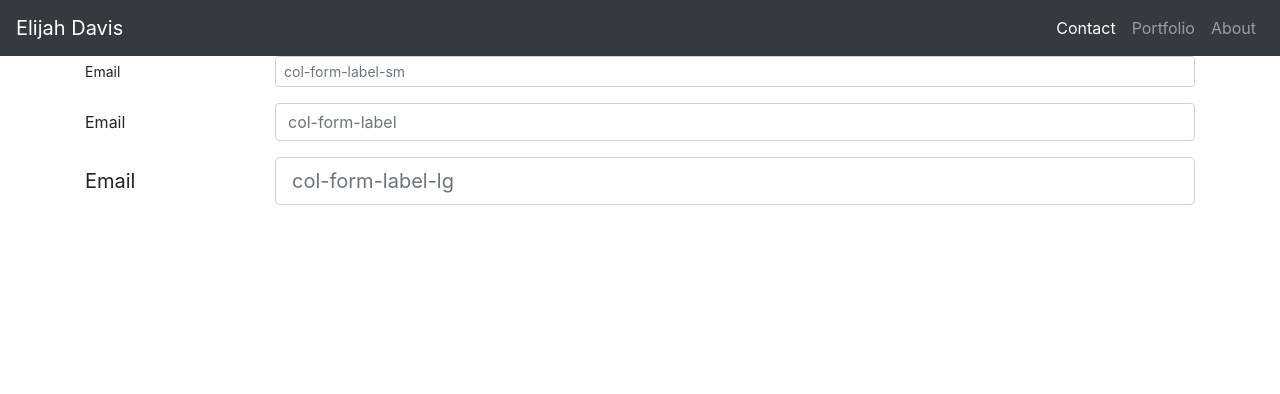
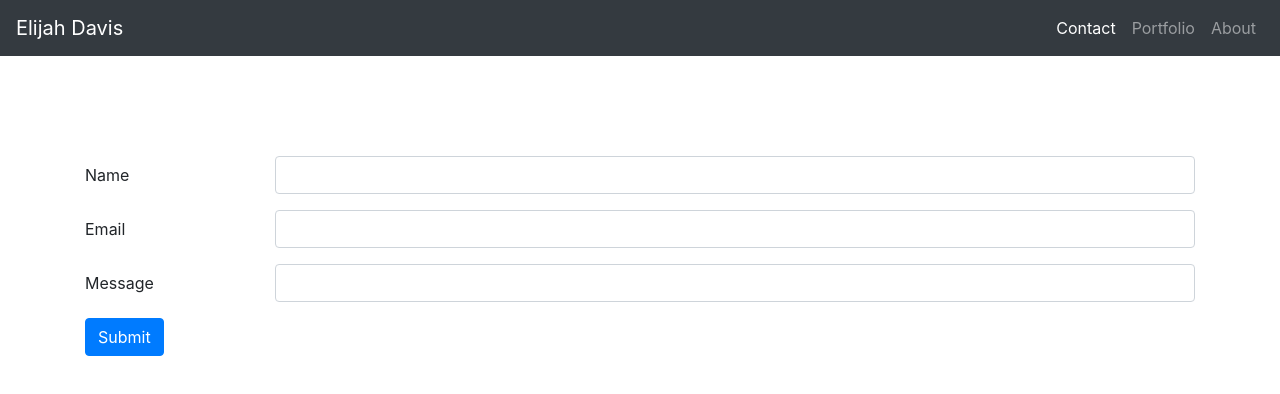
Before and after one commit to ElijahIG/responsive-portfolio, a plain HTML site: page contact.html in a window 1280 px wide. Drawn offline with nearby package versions, Linux system fonts and the light colour scheme.

Commit message:
Added forum to contact page

```diff
--- a/contact.html
+++ b/contact.html
@@ -44,50 +44,34 @@
           </ul>
         </div>
       </nav>
-      <form class="container">
-        <div class="form-group row">
-          <label
-            for="colFormLabelSm"
-            class="col-sm-2 col-form-label col-form-label-sm"
+      <form class="container" style="margin-top: 100px">
+        <div class="row mb-3">
+          <label for="inputName" class="col-sm-2 col-form-label">Name</label>
+          <div class="col-sm-10">
+            <input type="text" class="form-control" id="inputName" />
+          </div>
+        </div>
+        <div class="row mb-3">
+          <label for="inputEmail" class="col-sm-2 col-form-label"
             >Email</label
           >
           <div class="col-sm-10">
-            <input
-              type="email"
-              class="form-control form-control-sm"
-              id="colFormLabelSm"
-              placeholder="col-form-label-sm"
-            />
+            <input type="text" class="form-control" id="inputEmail" />
           </div>
         </div>
-        <div class="form-group row">
-          <label for="colFormLabel" class="col-sm-2 col-form-label"
-            >Email</label
+          </div>
+        </div>
+        <div class="row mb-3">
+          <label for="inputMessage" class="col-sm-2 col-form-label"
+            >Message</label
           >
           <div class="col-sm-10">
-            <input
-              type="email"
-              class="form-control"
-              id="colFormLabel"
-              placeholder="col-form-label"
-            />
+            <input type="text" class="form-control" id="inputMessage" />
           </div>
         </div>
-        <div class="form-group row">
-          <label
-            for="colFormLabelLg"
-            class="col-sm-2 col-form-label col-form-label-lg"
-            >Email</label
-          >
-          <div class="col-sm-10">
-            <input
-              type="email"
-              class="form-control form-control-lg"
-              id="colFormLabelLg"
-              placeholder="col-form-label-lg"
-            />
           </div>
         </div>
+        <button type="submit" class="btn btn-primary">Submit</button>
       </form>
     </header>
   </body>
--- a/css/style.css
+++ b/css/style.css
@@ -16,3 +16,6 @@
     max-width: 40%;
   }
 }
+footer {
+  background: #222222;
+}
```
Also changed, not shown: index.html (+6 -1 lines).
